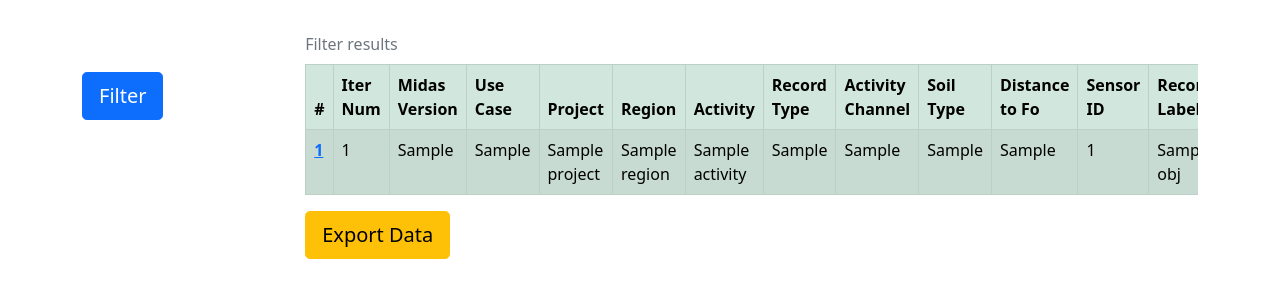
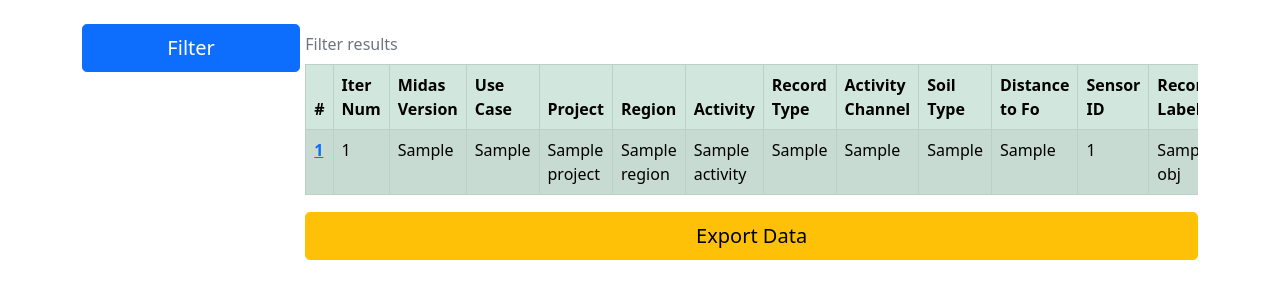
Before and after one commit to melburmer/DFP_WEB, a Django app: template dfpproject/database/templates/database/record_filter.html in a window 1280 px wide. Shown: the part 56-356 px from the top of the page. Run offline with Django 3.2, Linux system fonts and the light colour scheme; the template is opened without the code that fills it: most values are stand-ins (such as "Sample title", 1, 10 or a date in 2020); some libraries are stand-ins or nearby versions.

Commit message:
css code for filter page [ADD]

```diff
--- a/dfpproject/database/templates/database/record_filter.html
+++ b/dfpproject/database/templates/database/record_filter.html
@@ -4,28 +4,24 @@
     <br>
     <div class="flex-container">
         <div class="FilterFormContainer">
-          <br>
             <form method="GET">
-                {% for field in filter.form %}
-                      {{ field.label_tag }}
-                      <br>
-                      {{ field }}
-                    <br>
-                {% endfor %}
-                <br>
-                <input type="submit" value="Filter" class="btn btn-primary btn-lg">
+              <input type="submit" value="Filter" class="btn btn-primary btn-lg filter-btn">
+
+              <div class="filter-form-wrapper">
+
+                  {% for field in filter.form %}
+                          {{ field.label_tag }}
+                          <br>
+                          {{ field }}
+                  {% endfor %}
+              </div>
 
             </form>
-
-            <br>
-
-
-          <br>
         </div>
         <div class="ExportDataFormContainer">
             <form method="POST" action="{% url 'database:export_data' %}">
               {% csrf_token %}
-              <div class="table-responsive">
+              <div class="table-responsive ">
                   <table class="table table-success table-striped table-hover table-bordered caption-top">
                     <caption>Filter results</caption>
                     <thead>
@@ -74,7 +70,7 @@
 
                   </table>
               </div>
-              <input type="submit" value="Export Data" class="btn btn-warning btn-lg">
+              <input type="submit" value="Export Data" class="btn btn-warning btn-lg export-btn">
         </form>
         </div>
 
--- a/dfpproject/static/css/master.css
+++ b/dfpproject/static/css/master.css
@@ -51,6 +51,35 @@
   width: 20%;
 }
 
+.filter-form-wrapper{
+  overflow-y: auto;
+  max-height: 80vh;
+}
+
 .ExportDataFormContainer{
   width: 80%;
+  margin-left: 5px;
 }
+
+.table-responsive{
+  overflow-y: : auto;
+  max-height: 80vh;
+}
+
+.datepicker{
+  width: 100%;
+}
+
+.filter-form-field{
+  width: 100%;
+}
+
+.filter-btn{
+  width: 100%;
+  margin-bottom: 5px;
+}
+
+.export-btn{
+  margin-top: 1px;
+  width: 100%;
+}
```
Also changed, not shown: dfpproject/database/filters.py (+10 -0 lines).
